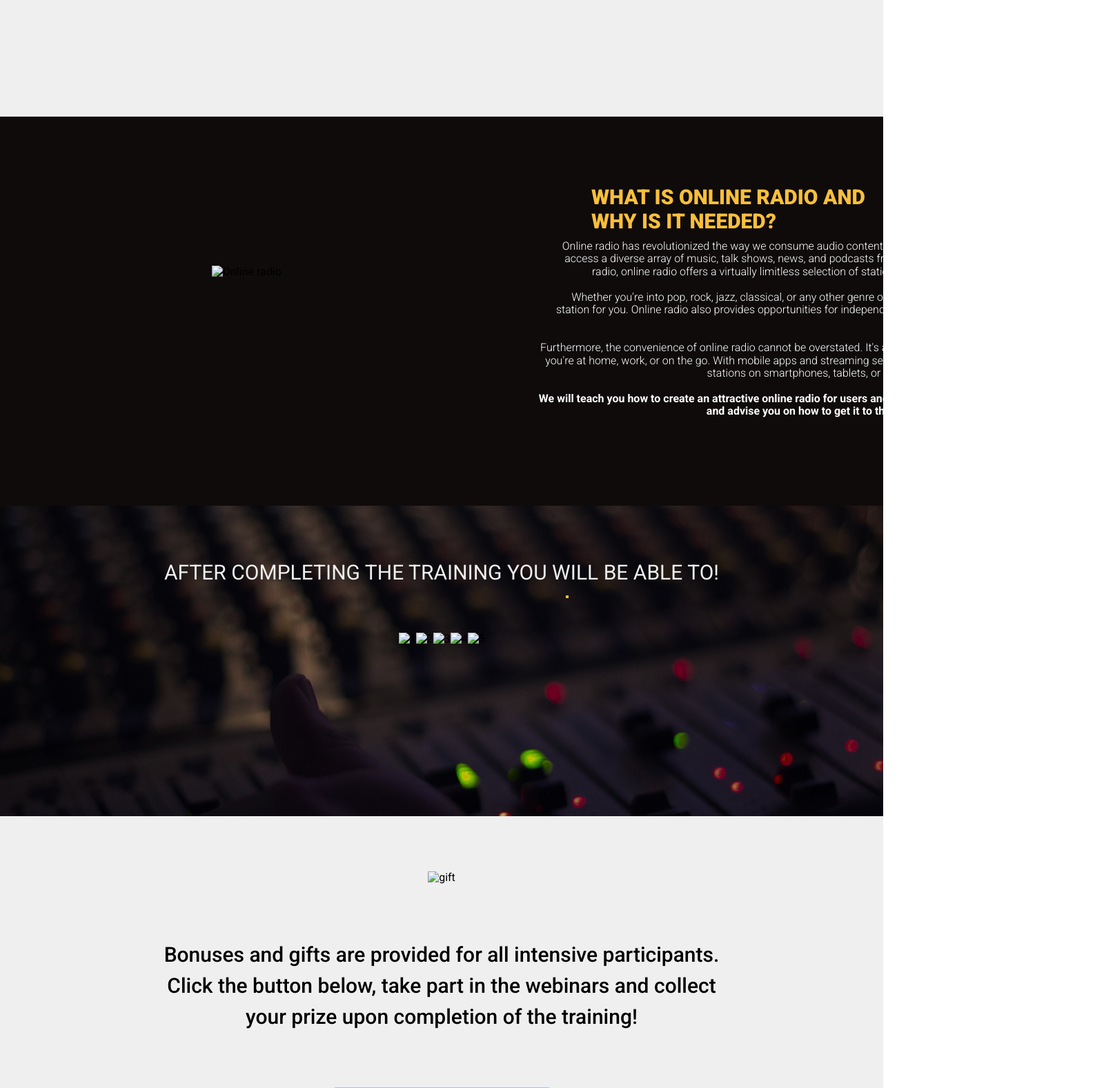
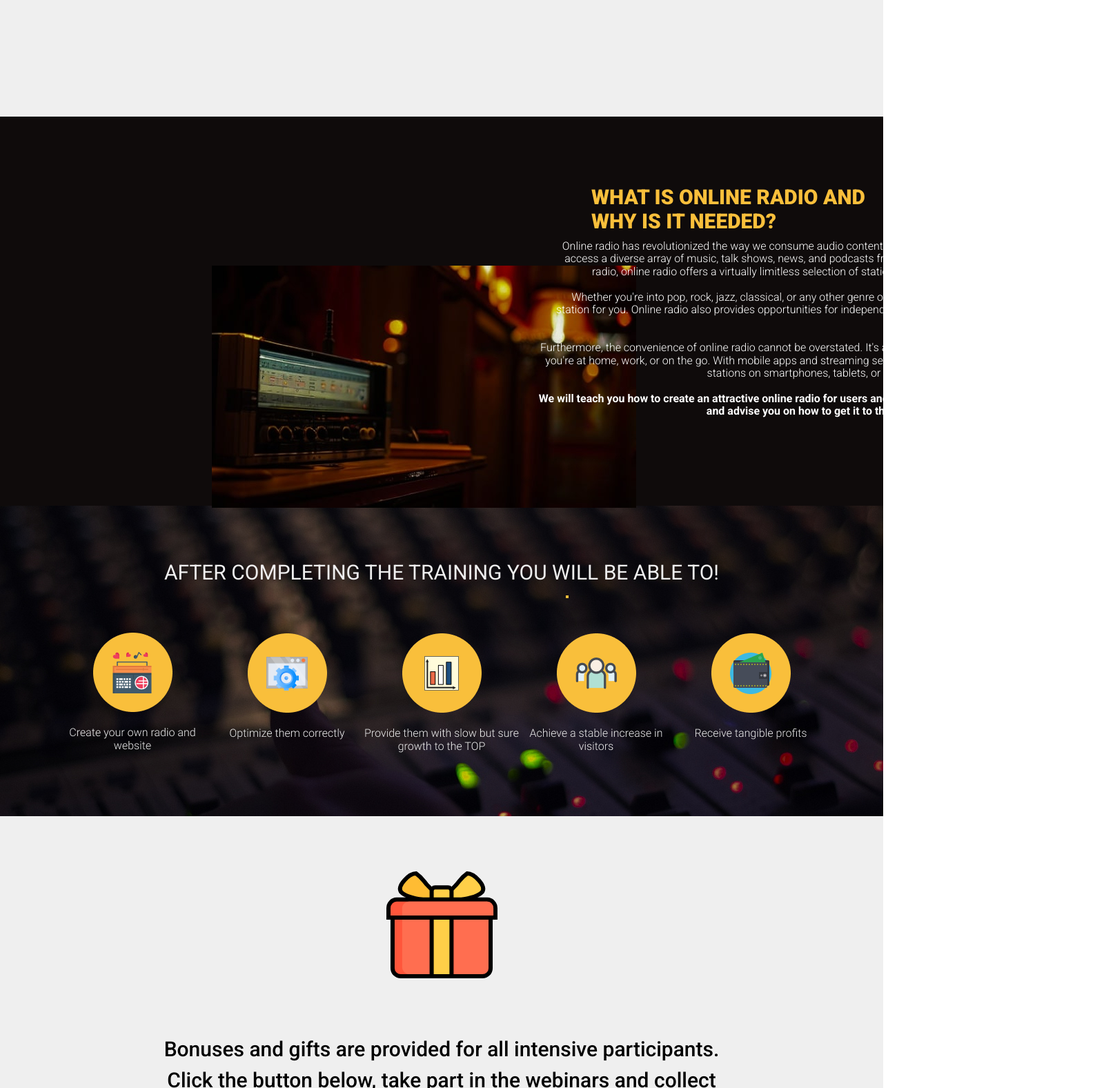
Before and after one commit to AkihiroKano/WEB, a plain HTML site: page lab-2/index.html in a window 1280 px wide. Shown: the part 1223-2800 px from the top of the page at 69% size, 1587 px wide, since content can reach past the window. Drawn offline with Linux system fonts and the light colour scheme; files that its build step writes are made by us from their sources; files whose address does not match are found by name.

Commit message:
fix image display

```diff
--- a/lab-2/index.html
+++ b/lab-2/index.html
@@ -11,15 +11,15 @@
     <link href="https://fonts.googleapis.com/css2?family=Roboto:wght@100;300;400;500;700;900&display=swap"
         rel="stylesheet">
 
-    <link rel="stylesheet" href="./styles/modern-normolize.css">
-    <link rel="stylesheet" href="./styles/style.css">
+    <link rel="stylesheet" href="./src/styles/modern-normolize.css">
+    <link rel="stylesheet" href="./src/styles/style.css">
 </head>
 
 <body>
     <main>
         <section class="promo">
             <div class="promo__logo">
-                <img src="./icons/Logo.svg" alt="Logo">
+                <img src="./src/icons/Logo.svg" alt="Logo">
                 <div class="promo__logo-text">Your favorite radio</div>
             </div>
 
@@ -47,7 +47,7 @@
 
             <div class="promo__more">
                 To learn more
-                <img src="./icons/Down icon.svg" alt="Arrow down">
+                <img src="./src/icons/Down icon.svg" alt="Arrow down">
             </div>
         </section>
 
@@ -62,19 +62,19 @@
             <div class="about__container">
 
                 <div class="about__item">
-                    <img src="./icons/Icon 1.svg" alt="Icon 1">
+                    <img src="./src/icons/Icon 1.svg" alt="Icon 1">
                     In just two free webinars, we will teach you how to: create your own online radio with our franchise
                 </div>
 
                 <div class="about__item">
-                    <img src="./icons/Icon 2.svg" alt="Icon 2">
+                    <img src="./src/icons/Icon 2.svg" alt="Icon 2">
                     We will show you how to properly optimize your website and make it attractive to search engines.
                     Only fresh,
                     professional and relevant information!
                 </div>
 
                 <div class="about__item">
-                    <img src="./icons/Icon 3.svg" alt="Icon 3">
+                    <img src="./src/icons/Icon 3.svg" alt="Icon 3">
                     You will learn what “good indexing”, “high traffic”, “stable increase in visitors”, “TOP for
                     queries” are and, what is
                     much more important, how to achieve all these indicators!
@@ -115,7 +115,7 @@
 
             </div>
 
-            <img src="./imgs/Online radio.jpg" alt="Online radio">
+            <img src="./src/imgs/Online radio.jpg" alt="Online radio">
 
         </section>
 
@@ -130,23 +130,23 @@
             <div class="after__container">
 
                 <div class="after__item">
-                    <img src="./icons/After item-1.png" alt="1">
+                    <img src="./src/icons/After item-1.png" alt="1">
                 </div>
 
                 <div class="after__item">
-                    <img src="./icons/After item-2.png" alt="2">
+                    <img src="./src/icons/After item-2.png" alt="2">
                 </div>
 
                 <div class="after__item">
-                    <img src="./icons/After item-3.png" alt="3">
+                    <img src="./src/icons/After item-3.png" alt="3">
                 </div>
 
                 <div class="after__item">
-                    <img src="./icons/After item-4.png" alt="4">
+                    <img src="./src/icons/After item-4.png" alt="4">
                 </div>
 
                 <div class="after__item">
-                    <img src="./icons/After item-5.png" alt="5">
+                    <img src="./src/icons/After item-5.png" alt="5">
                 </div>
 
             </div>
@@ -156,7 +156,7 @@
         <section class="present">
 
             <div class="present__gift">
-                <img src="./icons/present.svg" alt="gift">
+                <img src="./src/icons/present.svg" alt="gift">
             </div>
 
             <div class="present__text">
@@ -173,7 +173,7 @@
         <section class="webinar">
 
             <div class="webinar__radio">
-                <img src="./icons/online.png" alt="radio">
+                <img src="./src/icons/online.png" alt="radio">
             </div>
 
             <div class="webinar__title">
```
